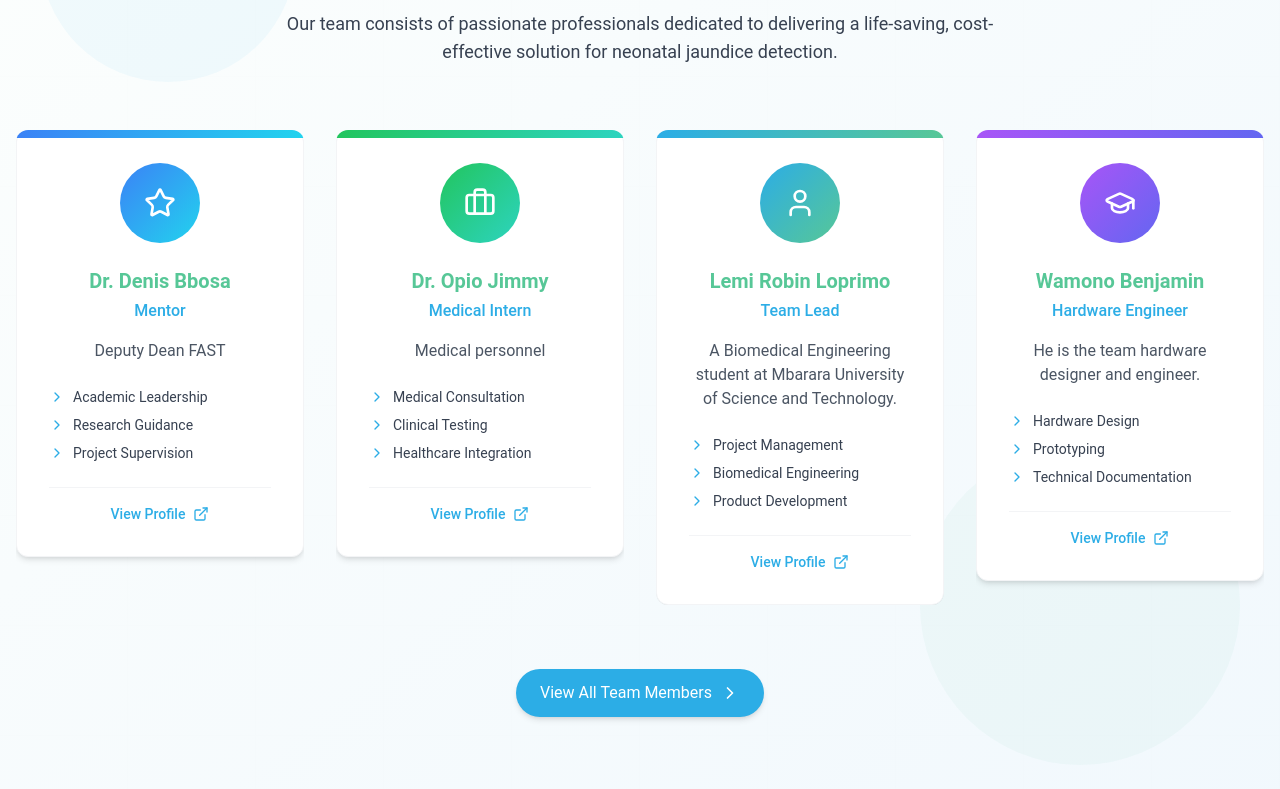
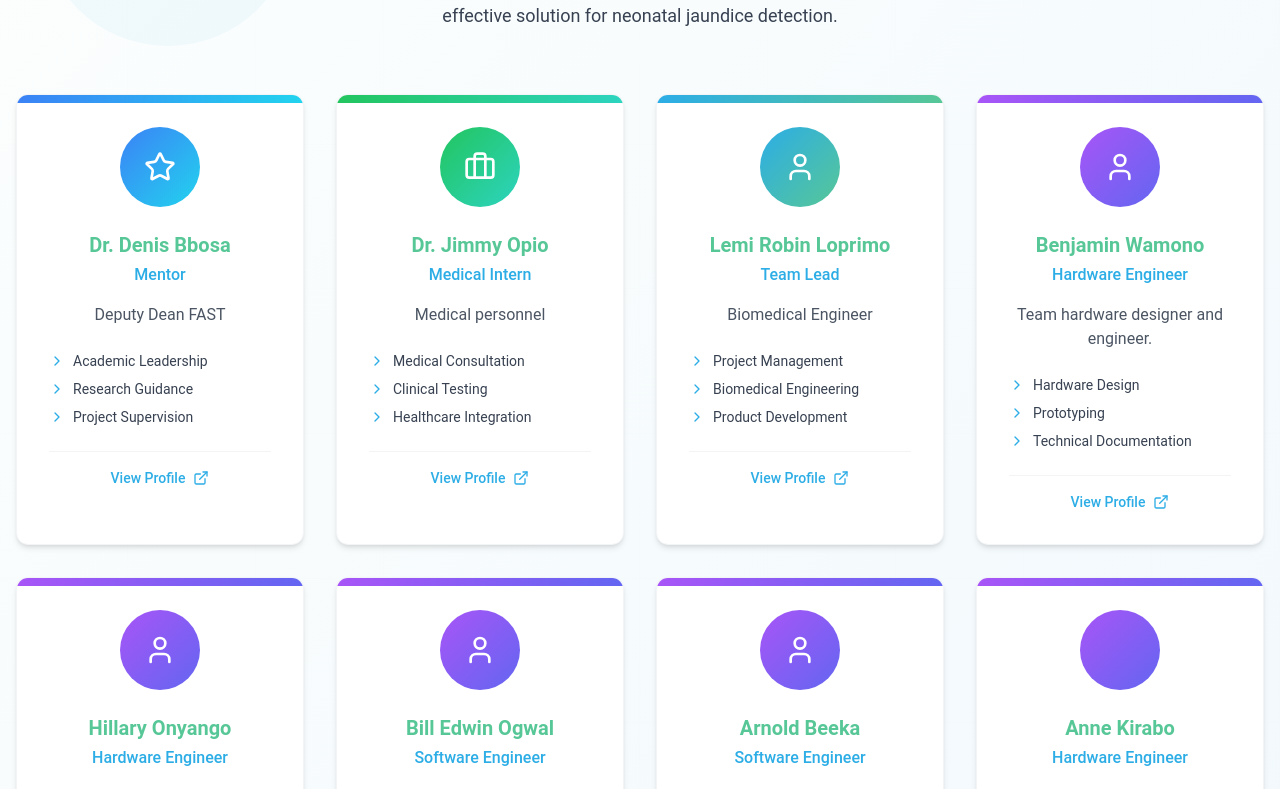
Before and after one commit to arnobeek/BiliWatch, a React (Vite) app: page /team in a window 1280 px wide. Shown: the part 1744-2533 px from the top of the page. Built offline with nearby package versions, Linux system fonts and the light colour scheme.

Commit message:
Commit before deployment

```diff
--- a/app/components/Team/HeroSection/HeroLeftContent.jsx
+++ b/app/components/Team/HeroSection/HeroLeftContent.jsx
@@ -21,17 +21,6 @@ export default function HeroLeftContent() {
       <p className="text-lg md:text-xl max-w-2xl text-gray-700 mb-8">
         Meet the passionate innovators behind BiliWatch - a dedicated team working to improve neonatal healthcare in Uganda and beyond.
       </p>
-
-      <div className="flex flex-wrap gap-4">
-        <button className="px-8 py-3 bg-primary text-white rounded-full hover:bg-primary-dark transition-colors duration-300 shadow-md flex items-center">
-          Meet the Team
-          <ChevronRight className="ml-2 w-5 h-5" />
-        </button>
-
-        <button className="px-8 py-3 bg-white bg-opacity-80 backdrop-blur-sm text-secondary rounded-full hover:bg-opacity-100 transition-all duration-300 shadow-md border border-gray-100">
-          Our Mission
-        </button>
-      </div>
     </motion.div>
   );
 }
--- a/app/components/Team/HeroSection/HeroStats.jsx
+++ b/app/components/Team/HeroSection/HeroStats.jsx
@@ -5,7 +5,7 @@ import { itemVariants, containerVariants } from './motionVariants';
 
 export default function HeroStats() {
   const stats = [
-    { value: '12+', label: 'Team Members', icon: <Users className="w-5 h-5" /> },
+    { value: '7', label: 'Team Members', icon: <Users className="w-5 h-5" /> },
     { value: '5+', label: 'Years Experience', icon: <Award className="w-5 h-5" /> },
     { value: '1000+', label: 'Babies Helped', icon: <Heart className="w-5 h-5" /> },
     { value: '15+', label: 'Partner Hospitals', icon: <Hospital className="w-5 h-5" /> }
--- a/app/components/Team/TeamMemberSection/TeamFooter.jsx
+++ b/app/components/Team/TeamMemberSection/TeamFooter.jsx
@@ -3,14 +3,8 @@ import { ChevronRight } from 'lucide-react';
 
 export default function TeamFooter() {
   return (
-    <div className="mt-16 text-center">
-      <a
-        to="#"
-        className="inline-flex items-center px-6 py-3 bg-primary text-white rounded-full hover:bg-primary-dark transition-colors shadow-md"
-      >
-        View All Team Members
-        <ChevronRight className="ml-2 w-5 h-5" />
-      </a>
+    <div>
+
     </div>
   );
 }
--- a/app/components/Team/TeamMemberSection/TeamMemberCard.jsx
+++ b/app/components/Team/TeamMemberSection/TeamMemberCard.jsx
@@ -9,19 +9,25 @@ export default function TeamMemberCard({ member, index }) {
     if (index === 0) return <Star className="w-8 h-8" />;
     if (index === 1) return <Briefcase className="w-8 h-8" />;
     if (index === 2) return <User className="w-8 h-8" />;
-    if (index === 3) return <GraduationCap className="w-8 h-8" />;
+    if (index === 3) return <User className="w-8 h-8" />;
+    if (index === 4) return <User className="w-8 h-8" />;
+    if (index === 5) return <User className="w-8 h-8" />;
+    if (index === 6) return <User className="w-8 h-8" />;
     return null;
   };
 
   return (
     <motion.div
       variants={itemVariants}
-      className="relative rounded-xl overflow-hidden group"
+      className="relative group h-full"
+      whileHover={{ y: -8 }}
+      transition={{ duration: 0.3 }}
     >
-      <div className="absolute inset-0 bg-gradient-to-br opacity-30 group-hover:opacity-40 transition-opacity duration-300"></div>
-      <div className={`absolute top-0 left-0 h-2 w-full bg-gradient-to-r ${member.color}`}></div>
+      <div className="relative rounded-xl overflow-hidden h-full shadow-md group-hover:shadow-2xl transition-all duration-300 bg-white border border-gray-100">
+        <div className="absolute inset-0 bg-gradient-to-br opacity-30 group-hover:opacity-40 transition-opacity duration-300"></div>
+        <div className={`absolute top-0 left-0 h-2 w-full bg-gradient-to-r ${member.color}`}></div>
 
-      <div className="bg-white rounded-xl shadow-md group-hover:shadow-xl transition-all duration-300 p-8 border border-gray-100">
+        <div className="relative p-8 h-full flex flex-col">
         <div className="mb-6 flex justify-center">
           <div className={`w-20 h-20 rounded-full flex items-center justify-center bg-gradient-to-br ${member.color} text-white`}>
             {renderIcon()}
@@ -53,6 +59,7 @@ export default function TeamMemberCard({ member, index }) {
             <ExternalLink className="w-4 h-4" />
           </button>
         </div>
+        </div>
       </div>
     </motion.div>
   );
--- a/app/components/Team/TeamMemberSection/TeamMembersSection.jsx
+++ b/app/components/Team/TeamMemberSection/TeamMembersSection.jsx
@@ -14,7 +14,7 @@ export default function TeamMembersSection() {
       color: "from-blue-500 to-cyan-400"
     },
     {
-      name: "Dr. Opio Jimmy",
+      name: "Dr. Jimmy Opio",
       role: "Medical Intern",
       description: "Medical personnel",
       expertise: ["Medical Consultation", "Clinical Testing", "Healthcare Integration"],
@@ -23,17 +23,45 @@ export default function TeamMembersSection() {
     {
       name: "Lemi Robin Loprimo",
       role: "Team Lead",
-      description: "A Biomedical Engineering student at Mbarara University of Science and Technology.",
+      description: "Biomedical Engineer",
       expertise: ["Project Management", "Biomedical Engineering", "Product Development"],
       color: "from-primary to-secondary"
     },
     {
-      name: "Wamono Benjamin",
+      name: "Benjamin Wamono",
       role: "Hardware Engineer",
-      description: "He is the team hardware designer and engineer.",
+      description: "Team hardware designer and engineer.",
       expertise: ["Hardware Design", "Prototyping", "Technical Documentation"],
       color: "from-purple-500 to-indigo-500"
-    }
+    },
+    {
+      name: "Hillary Onyango",
+      role: "Hardware Engineer",
+      description: "Team hardware designer and engineer.",
+      expertise: ["Hardware Design", "Prototyping", "Technical Documentation"],
+      color: "from-purple-500 to-indigo-500"
+    },
+    {
+      name: "Bill Edwin Ogwal",
+      role: "Software Engineer",
+      description: "Team hardware designer and engineer.",
+      expertise: ["Hardware Design", "Prototyping", "Technical Documentation"],
+      color: "from-purple-500 to-indigo-500"
+    },
+    {
+      name: "Arnold Beeka",
+      role: "Software Engineer",
+      description: "Team hardware designer and engineer.",
+      expertise: ["Hardware Design", "Prototyping", "Technical Documentation"],
+      color: "from-purple-500 to-indigo-500"
+    },
+    {
+      name: "Anne Kirabo",
+      role: "Hardware Engineer",
+      description: "Team hardware designer and engineer.",
+      expertise: ["Hardware Design", "Prototyping", "Technical Documentation"],
+      color: "from-purple-500 to-indigo-500"
+    },
   ];
 
   return (
```
Also changed, not shown: 5 other files (tests, documents, lock files or other folders).
